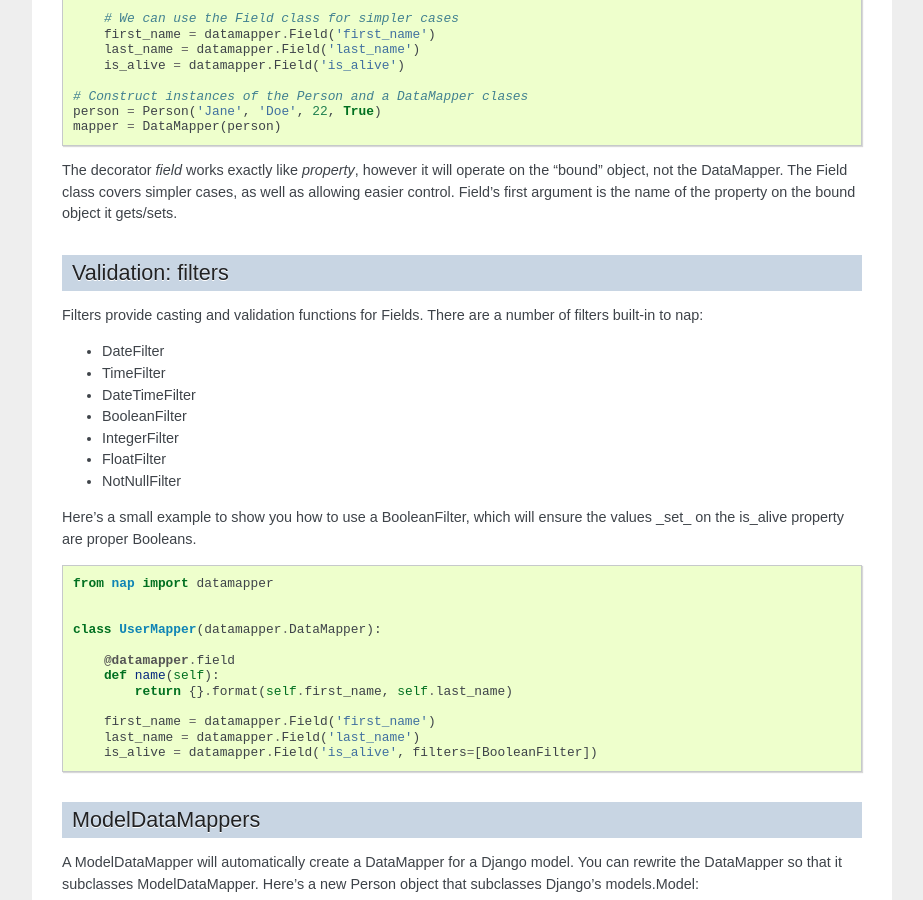
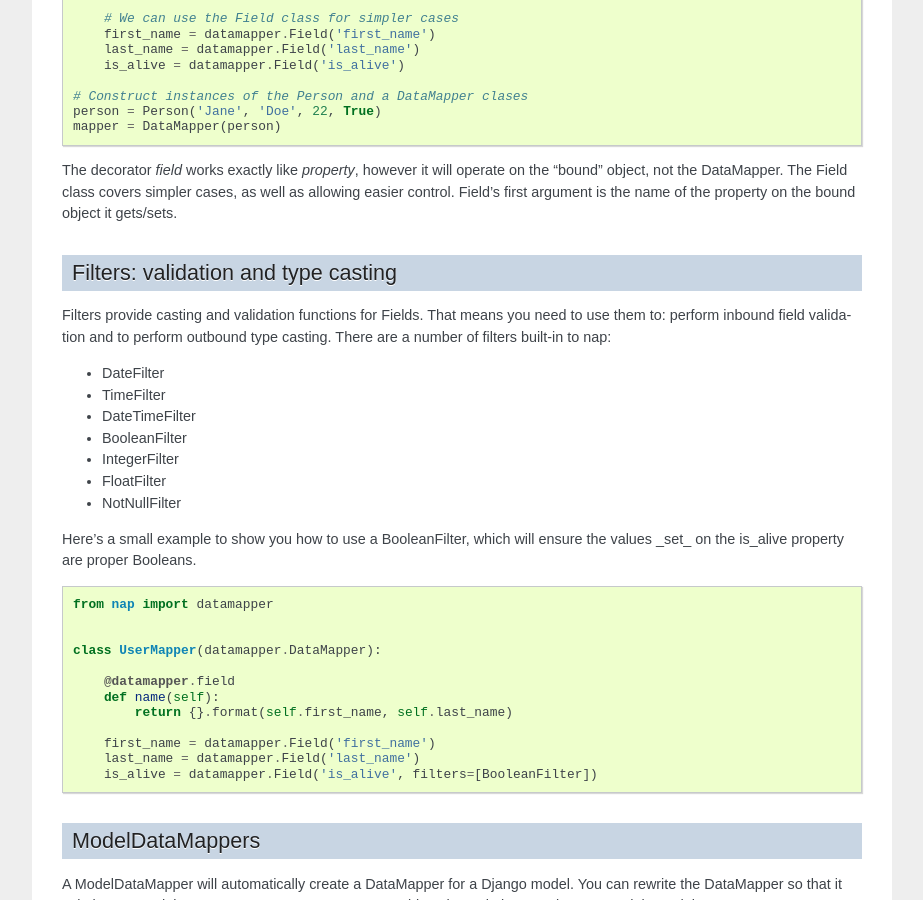
Before and after one commit to funkybob/django-nap, a Sphinx documentation site: the page built from docs/datamapper/index.rst, in a window 1280 px wide and 900 px high, scrolled down 834 px. Shown: the whole window, without its empty margins (198-1121 px from the left). Built offline with Sphinx 7.4.7, drawn with Linux system fonts in a browser that asks for light colours; pages that are not in the unit, such as notebooks, are missing from menus; some of the changed text lies outside the part shown.

Commit message:
Updated filters to reflect inbound and outbound nature

```diff
--- a/docs/datamapper/index.rst
+++ b/docs/datamapper/index.rst
@@ -63,10 +63,11 @@ the "bound" object, not the DataMapper. The Field class covers simpler cases,
 as well as allowing easier control. Field's first argument is the name of the
 property on the bound object it gets/sets.
 
-Validation: filters
-===================
-Filters provide casting and validation functions for Fields. There are a number
-of filters built-in to nap:
+Filters: validation and type casting
+====================================
+Filters provide casting and validation functions for Fields. That means you
+need to use them to: perform inbound field validation and to perform outbound
+type casting. There are a number of filters built-in to nap:
 
 - DateFilter
 - TimeFilter
```
